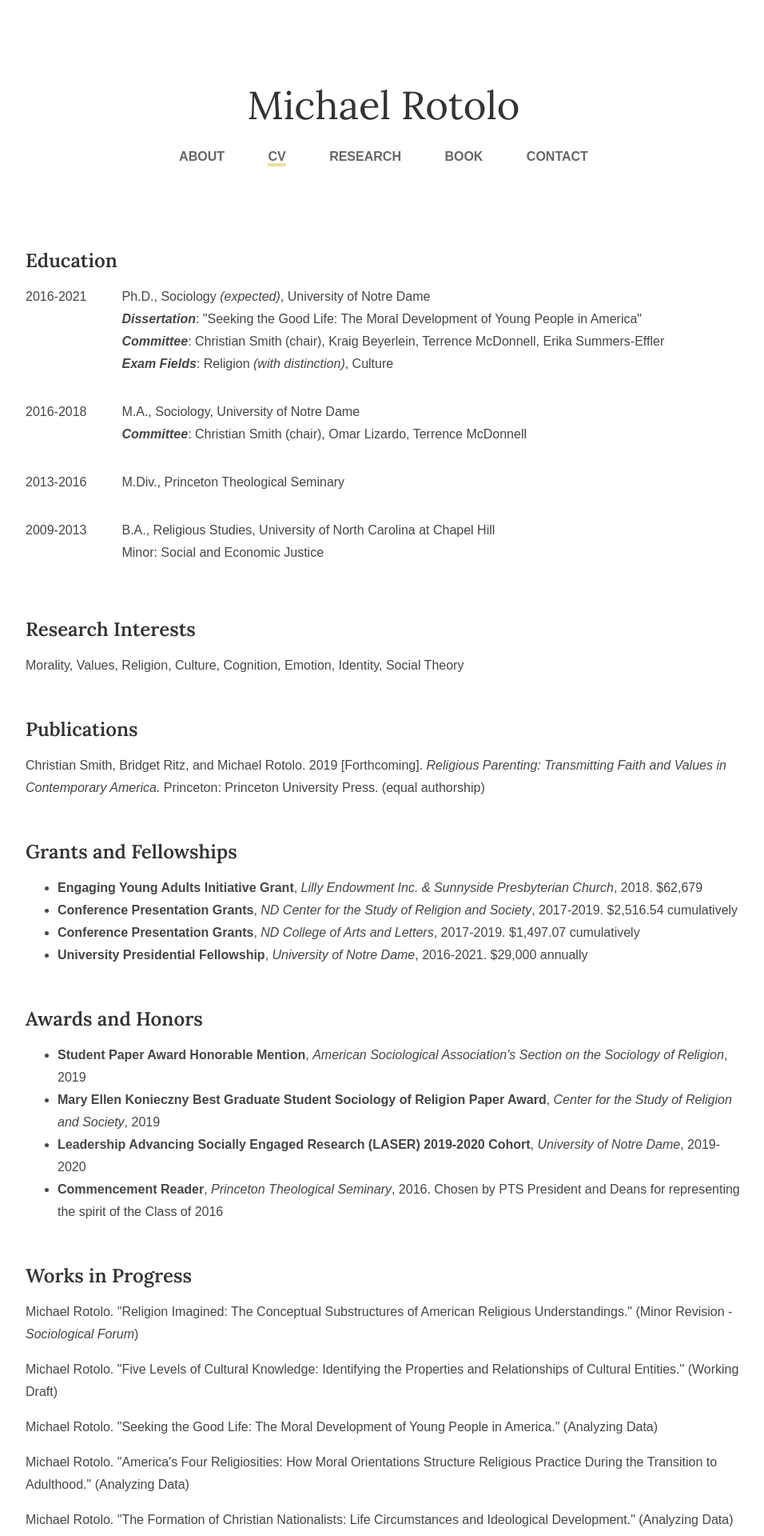
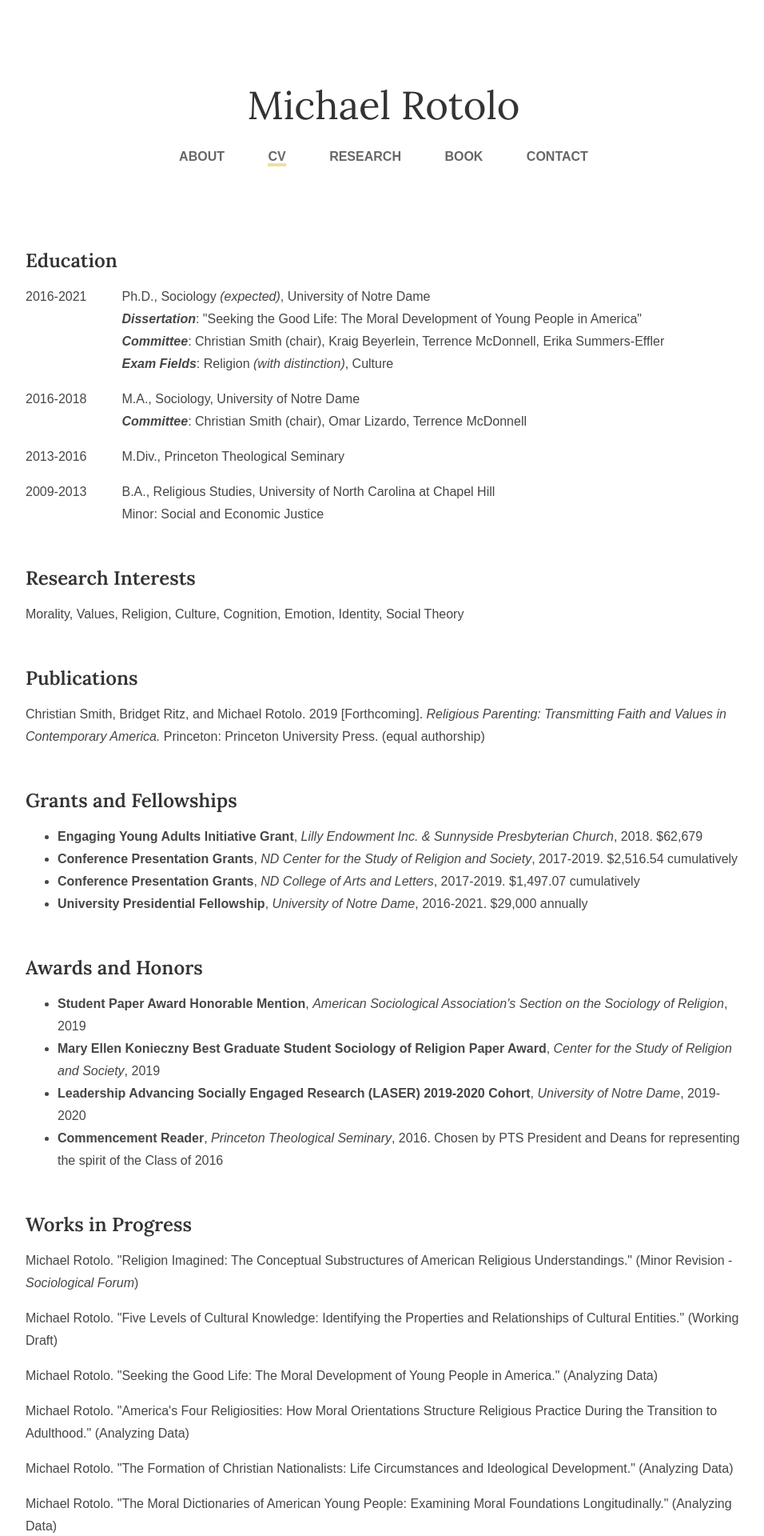
Before and after one commit to michaelrotolo/github.io, a Jekyll site: the page built from cv/index.html, in a window 1280 px wide. Shown: the top 1920 px of the page at 80% size, without its empty margins (160-1116 px from the left). Built offline with Jekyll 4.4.1, drawn with Linux system fonts in a browser that asks for light colours; some web fonts are replaced.

Commit message:
Update main.css

```diff
--- a/css/main.css
+++ b/css/main.css
@@ -130,7 +130,7 @@ p, ul, li {
         margin-top:1em;
     }
     .right-desc {
-        margin-bottom:1em;
+        margin-bottom:0;
     }
 }
 
```
